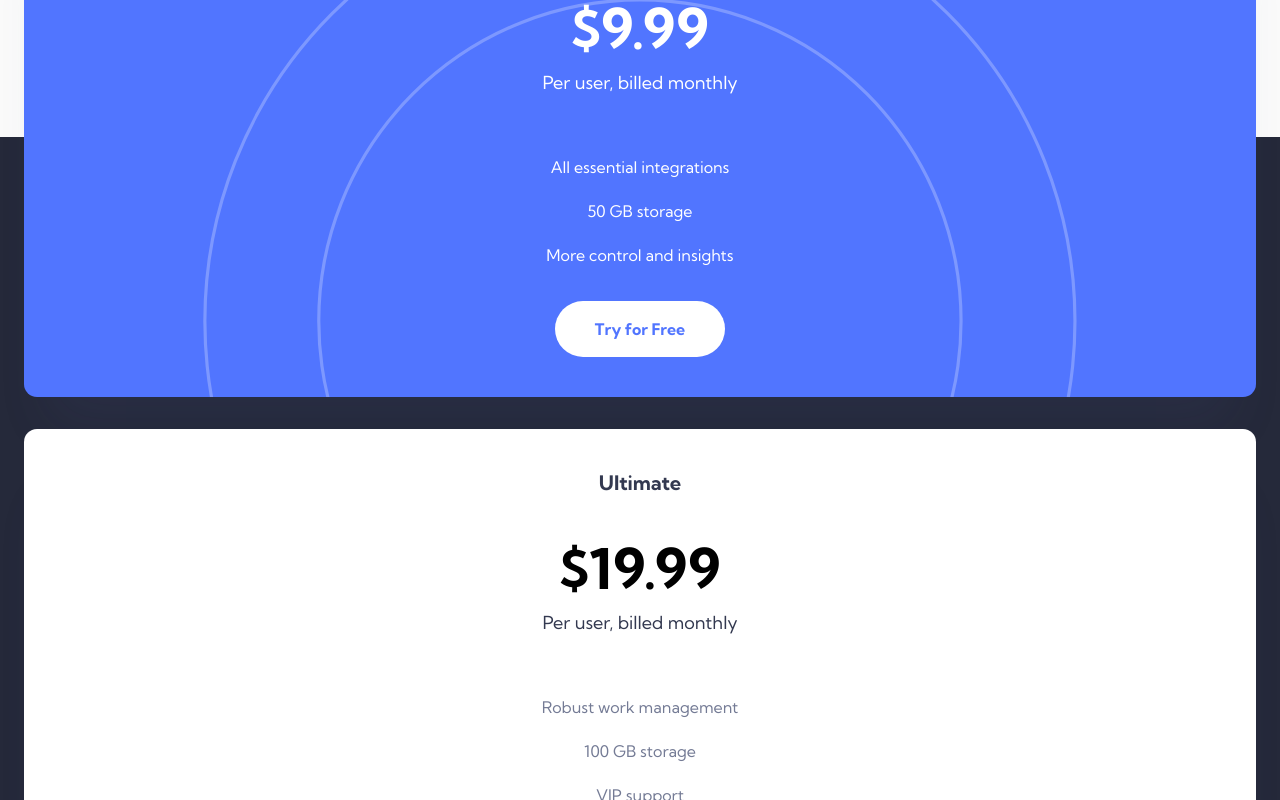
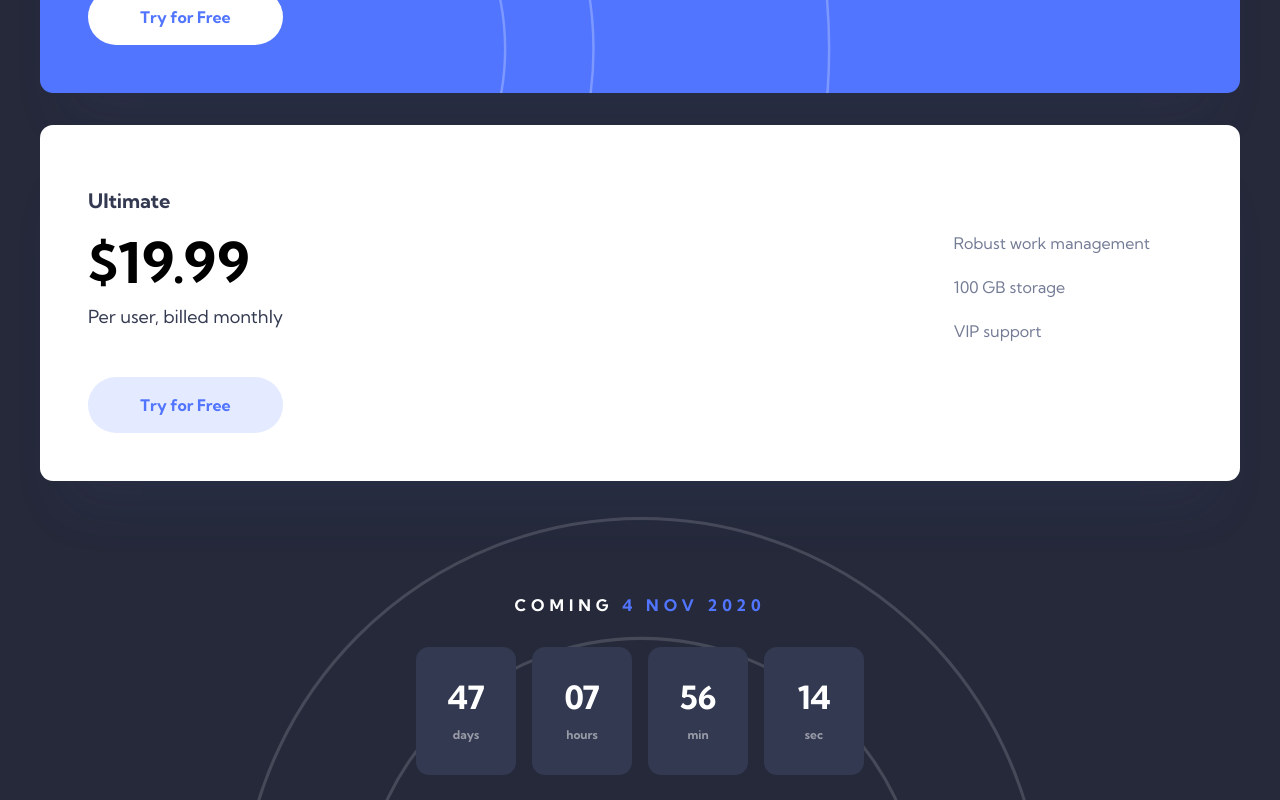
Before and after one commit to Remus432/officelite-coming-soon-site, a Svelte app: page / in a window 1280 px wide. Shown: the part 1540-2340 px from the top of the page. Built offline with nearby package versions, Linux system fonts and the light colour scheme.

Commit message:
tablet responsive design

```diff
--- a/src/components/Countdown.svelte
+++ b/src/components/Countdown.svelte
@@ -26,6 +26,7 @@
 
 <style lang="scss">
   @use "../styles/mixins";
+  @use "../styles/query";
 
   .countdown {
     text-align: center;
@@ -48,12 +49,23 @@
       gap: 1.3rem;
       margin-top: var(--spacing-s--2);
 
+      @include query.respond(tab) {
+        gap: 1.6rem;
+      }
+
       & > div {
         background-color: var(--color-headline);
         border-radius: .4rem;
         display: flex;
         flex-direction: column;
+        justify-content: center;
         padding: 1.05rem 1.65rem;
+
+        @include query.respond(tab) {
+          border-radius: 1.3rem;
+          height: 12.8rem;
+          width: 10rem;
+        }
       }
     }
 
--- a/src/components/HeroPattern.svelte
+++ b/src/components/HeroPattern.svelte
@@ -16,8 +16,9 @@
     top: 5rem;
 
     @include query.respond(tab) {
+      transform: scale(1.2);
       left: unset;
-      right: 0;
+      right: 10vw;
     }
 
     .circle {
--- a/src/components/PricingCard.svelte
+++ b/src/components/PricingCard.svelte
@@ -4,15 +4,24 @@
   export let isProPack
   // Components
   import Button from "./Button.svelte"
+
+  const selectMargin = () => {
+    const screenW = window.innerWidth
+
+    if (screenW >= 768 && screenW <= 1200) return "m--1"
+    return "m--2"
+  }
 </script>
 
 <article class="pricing-card {isProPack ? "pro" : ""}">
-  <h2 class="pricing-pack">{info.package}</h2>
-  <div class="pricing-option">
-    <p class="pricing-option__price">{info.price}</p>
-    <p class="pricing-option__billing">
-      {info.billing}
-    </p>
+  <div class="pricing-pack">
+    <h2 class="pricing-title">{info.package}</h2>
+    <div class="pricing-option">
+      <p class="pricing-option__price">{info.price}</p>
+      <p class="pricing-option__billing">
+        {info.billing}
+      </p>
+    </div>
   </div>
   <ul class="pricing-features">
     {#each info.features as feature}
@@ -22,20 +31,32 @@
   <Button
     content="Try for Free"
     btnType={isProPack ? "3" : "2"}
-    marginTop="m--2" />
+    marginTop={selectMargin()} />
 </article>
 
 <style lang="scss">
   @use "../styles/mixins";
+  @use "../styles/query";
 
   .pricing-card {
     background-color: #fff;
     box-shadow: 0 5rem 5rem -2.5rem rgba(#4B5C9A, .1);
     border-radius: 1.3rem;
+    flex-wrap: wrap;
+    justify-content: space-between;
     padding: var(--spacing-l--1) 0;
     text-align: center;
 
     @include mixins.flexColCenter;
+
+    @include query.respond(tab) {
+      display: grid;
+      grid-template-areas:
+        "pricing-pack pricing-features";
+      padding: 4.8rem 0;
+      padding-inline: 4.8rem 9rem;
+      text-align: left;
+    }
 
     &.pro {
       background-color: var(--color-accent);
@@ -44,12 +65,20 @@
       background-position: center -75vw;
       background-repeat: no-repeat;
 
+      @include query.respond(tab) {
+        background-size: 180%;
+        background-position: 90% -60vw;
+      }
 
       & p, h2, li { color: #fff; }
     }
   }
 
   .pricing-pack {
+    grid-area: pricing-pack;
+  }
+
+  .pricing-title {
     color: var(--color-headline);
 
     @include mixins.fontStyle(var(--fsize-m), 700, 2.8rem);
@@ -57,6 +86,10 @@
 
   .pricing-option {
     margin-top: var(--spacing-l--1);
+
+    @include query.respond(tab) {
+      margin-top: var(--spacing-s--1);
+    }
 
     &__price {
       @include mixins.fontStyle(var(--fsize-xxl), 700, 6.4rem);
@@ -70,6 +103,7 @@
   }
 
   .pricing-features {
+    grid-area: pricing-features;
     margin-top: var(--spacing-l--2);
 
     &__item {
--- a/src/layout/Footer.svelte
+++ b/src/layout/Footer.svelte
@@ -14,6 +14,7 @@
 
 <style lang="scss">
   @use "../styles/mixins";
+  @use "../styles/query";
 
   .footer-section {
     background-color: var(--color-footer-bg);
@@ -23,6 +24,11 @@
     background-repeat: no-repeat;
     padding: 10rem 2.3rem;
 
+    @include query.respond(tab) {
+      background-size: 90%;
+      background-position: center -110vw;;
+    }
+
     @include mixins.flexColCenter;
   }
 </style>
--- a/src/layout/Pricing.svelte
+++ b/src/layout/Pricing.svelte
@@ -36,6 +36,8 @@
 </section>
 
 <style lang="scss">
+  @use "../styles/query";
+
   .pricing-section {
     display: flex;
     flex-direction: column;
@@ -43,6 +45,10 @@
     padding-inline: var(--spacing-m--1);
     position: relative;
     margin-top: 10rem;
+
+    @include query.respond(tab) {
+      padding-inline: var(--spacing-l--1);
+    }
 
     &::before {
       background-color: var(--color-footer-bg);
```
